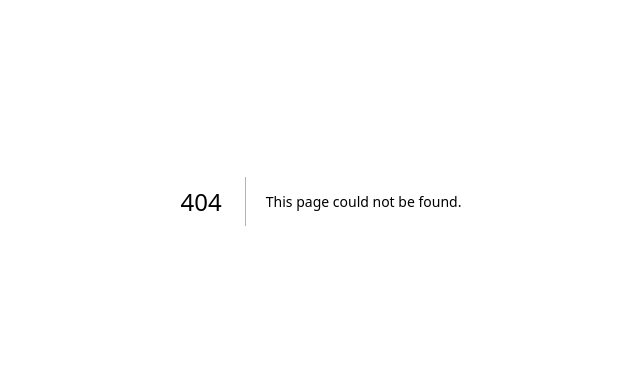
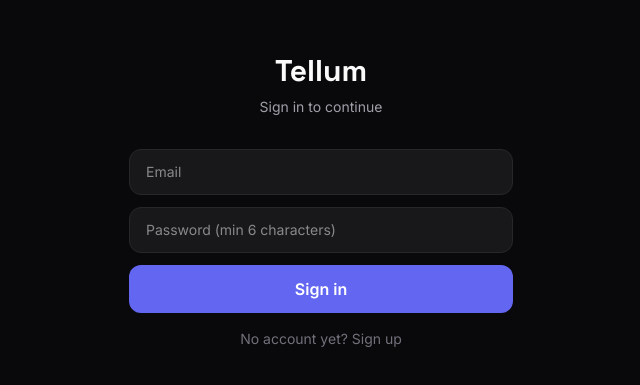
Before and after one commit to mahadi-ibne-bakar/tellum, a Next.js app: page /auth in a window 1280 px wide. Before the commit this address had no page. Shown: the part 199-584 px from the top of the page, without its empty margins (319-959 px from the left). Built offline with nearby package versions, Linux system fonts and the light colour scheme; no server answers.

Commit message:
feat: supabase auth with sign in, sign up, and session middleware

```diff
--- /dev/null
+++ b/app/auth/page.tsx
@@ -0,0 +1,103 @@
+'use client'
+
+import { useState } from 'react'
+import { useRouter } from 'next/navigation'
+import { motion } from 'framer-motion'
+import { createClient } from '@/lib/supabase/client'
+import Link from 'next/link'
+
+export default function AuthPage() {
+  const [email, setEmail] = useState('')
+  const [password, setPassword] = useState('')
+  const [isSignUp, setIsSignUp] = useState(false)
+  const [loading, setLoading] = useState(false)
+  const [error, setError] = useState('')
+  const router = useRouter()
+  const supabase = createClient()
+
+  async function handleSubmit(e: React.FormEvent) {
+    e.preventDefault()
+    setLoading(true)
+    setError('')
+
+    const { error } = isSignUp
+      ? await supabase.auth.signUp({ email, password })
+      : await supabase.auth.signInWithPassword({ email, password })
+
+    if (error) {
+      setError(error.message)
+      setLoading(false)
+    } else {
+      router.push('/')
+      router.refresh()
+    }
+  }
+
+  return (
+    <div className="min-h-screen bg-white dark:bg-zinc-950 flex flex-col items-center justify-center px-6">
+      <motion.div
+        initial={{ opacity: 0, y: 20 }}
+        animate={{ opacity: 1, y: 0 }}
+        transition={{ duration: 0.4 }}
+        className="w-full max-w-sm"
+      >
+        <Link
+          href="/"
+          className="block text-center font-display text-3xl font-bold mb-2 hover:text-accent transition-colors"
+        >
+          Tellum
+        </Link>
+        <p className="text-center text-sm text-zinc-500 dark:text-zinc-400 mb-8">
+          {isSignUp
+            ? 'Create an account to save your progress'
+            : 'Sign in to continue'}
+        </p>
+
+        <form onSubmit={handleSubmit} className="space-y-3">
+          <input
+            type="email"
+            placeholder="Email"
+            value={email}
+            onChange={(e) => setEmail(e.target.value)}
+            required
+            className="w-full px-4 py-3 rounded-xl bg-zinc-50 dark:bg-zinc-900 border border-zinc-200 dark:border-zinc-800 text-sm focus:outline-none focus:border-accent transition-colors"
+          />
+          <input
+            type="password"
+            placeholder="Password (min 6 characters)"
+            value={password}
+            onChange={(e) => setPassword(e.target.value)}
+            required
+            minLength={6}
+            className="w-full px-4 py-3 rounded-xl bg-zinc-50 dark:bg-zinc-900 border border-zinc-200 dark:border-zinc-800 text-sm focus:outline-none focus:border-accent transition-colors"
+          />
+
+          {error && (
+            <p className="text-xs text-red-400 text-center">{error}</p>
+          )}
+
+          <button
+            type="submit"
+            disabled={loading}
+            className="w-full py-3 rounded-xl bg-accent text-white font-semibold hover:bg-indigo-500 active:scale-95 transition-all disabled:opacity-50 disabled:cursor-not-allowed"
+          >
+            {loading
+              ? 'Please wait...'
+              : isSignUp
+              ? 'Create account'
+              : 'Sign in'}
+          </button>
+        </form>
+
+        <button
+          onClick={() => { setIsSignUp(!isSignUp); setError('') }}
+          className="w-full mt-4 text-sm text-zinc-500 hover:text-zinc-700 dark:hover:text-zinc-300 transition-colors"
+        >
+          {isSignUp
+            ? 'Already have an account? Sign in'
+            : 'No account yet? Sign up'}
+        </button>
+      </motion.div>
+    </div>
+  )
+}
--- a/app/page.tsx
+++ b/app/page.tsx
@@ -2,7 +2,8 @@
 
 import { motion } from 'framer-motion'
 import { useRouter } from 'next/navigation'
-import { useTheme } from 'next-themes'
+import { ThemeToggle } from '@/components/ThemeToggle'
+import { AuthButton } from '@/components/AuthButton'
 
 const modes = [
   {
@@ -27,22 +28,17 @@ const modes = [
 
 export default function Home() {
   const router = useRouter()
-  const { theme, setTheme } = useTheme()
 
 
 
   return (
     <main className="relative min-h-screen flex flex-col items-center justify-center px-6 py-24">
-
-      {theme !== undefined && (
-        <button
-          onClick={() => setTheme(theme === 'dark' ? 'light' : 'dark')}
-          className="absolute top-6 right-6 w-10 h-10 rounded-full bg-zinc-100 dark:bg-zinc-800 flex items-center justify-center text-lg hover:bg-zinc-200 dark:hover:bg-zinc-700 transition-colors"
-          aria-label="Toggle theme"
-        >
-          {theme === 'dark' ? '☀️' : '🌙'}
-        </button>
-      )}
+      <div className="absolute top-6 left-6">
+        <AuthButton />
+      </div>
+      <div className="absolute top-6 right-6">
+        <ThemeToggle />
+      </div>
 
       <motion.div
         initial={{ opacity: 0, y: -20 }}
--- /dev/null
+++ b/components/AuthButton.tsx
@@ -0,0 +1,50 @@
+'use client'
+
+import { useEffect, useState } from 'react'
+import { useRouter } from 'next/navigation'
+import { createClient } from '@/lib/supabase/client'
+import type { User } from '@supabase/supabase-js'
+
+export function AuthButton() {
+  const [user, setUser] = useState<User | null>(null)
+  const router = useRouter()
+  const supabase = createClient()
+
+  useEffect(() => {
+    // Get current user on mount
+    supabase.auth.getUser().then(({ data }) => setUser(data.user))
+
+    // Listen for sign in / sign out
+    const { data: { subscription } } = supabase.auth.onAuthStateChange(
+      (_, session) => setUser(session?.user ?? null)
+    )
+
+    return () => subscription.unsubscribe()
+  }, [supabase])
+
+  if (!user) {
+    return (
+      <button
+        onClick={() => router.push('/auth')}
+        className="text-sm font-medium text-accent hover:text-indigo-400 transition-colors"
+      >
+        Sign in →
+      </button>
+    )
+  }
+
+  return (
+    <div className="flex items-center gap-3">
+      <span className="text-xs text-zinc-500 hidden sm:block">{user.email}</span>
+      <button
+        onClick={async () => {
+          await supabase.auth.signOut()
+          router.refresh()
+        }}
+        className="text-xs text-zinc-500 hover:text-zinc-300 transition-colors"
+      >
+        Sign out
+      </button>
+    </div>
+  )
+}
--- /dev/null
+++ b/components/ThemeToggle.tsx
@@ -0,0 +1,26 @@
+'use client'
+
+import { useEffect, useState } from 'react'
+import { useTheme } from 'next-themes'
+
+export function ThemeToggle() {
+  const [mounted, setMounted] = useState(false)
+  const { resolvedTheme, setTheme } = useTheme()
+
+  useEffect(() => {
+    const t = setTimeout(() => setMounted(true), 0)
+    return () => clearTimeout(t)
+  }, [])
+
+  if (!mounted) return null
+
+  return (
+    <button
+      onClick={() => setTheme(resolvedTheme === 'dark' ? 'light' : 'dark')}
+      className="w-10 h-10 rounded-full bg-zinc-100 dark:bg-zinc-800 flex items-center justify-center text-lg hover:bg-zinc-200 dark:hover:bg-zinc-700 transition-colors"
+      aria-label="Toggle theme"
+    >
+      {resolvedTheme === 'dark' ? '☀️' : '🌙'}
+    </button>
+  )
+}
--- /dev/null
+++ b/lib/supabase/client.ts
@@ -0,0 +1,8 @@
+import { createBrowserClient } from '@supabase/ssr'
+
+export function createClient() {
+  return createBrowserClient(
+    process.env.NEXT_PUBLIC_SUPABASE_URL!,
+    process.env.NEXT_PUBLIC_SUPABASE_ANON_KEY!
+  )
+}
--- /dev/null
+++ b/lib/supabase/server.ts
@@ -0,0 +1,27 @@
+import { createServerClient } from '@supabase/ssr'
+import { cookies } from 'next/headers'
+
+export async function createClient() {
+  const cookieStore = await cookies()
+
+  return createServerClient(
+    process.env.NEXT_PUBLIC_SUPABASE_URL!,
+    process.env.NEXT_PUBLIC_SUPABASE_ANON_KEY!,
+    {
+      cookies: {
+        getAll() {
+          return cookieStore.getAll()
+        },
+        setAll(cookiesToSet) {
+          try {
+            cookiesToSet.forEach(({ name, value, options }) =>
+              cookieStore.set(name, value, options)
+            )
+          } catch {
+            // Called from a Server Component — safe to ignore
+          }
+        },
+      },
+    }
+  )
+}
--- a/package.json
+++ b/package.json
@@ -9,6 +9,8 @@
     "lint": "eslint"
   },
   "dependencies": {
+    "@supabase/ssr": "^0.12.0",
+    "@supabase/supabase-js": "^2.108.1",
     "framer-motion": "^12.40.0",
     "next": "16.2.9",
     "next-themes": "^0.4.6",
--- /dev/null
+++ b/proxy.ts
@@ -0,0 +1,37 @@
+import { createServerClient } from '@supabase/ssr'
+import { NextResponse, type NextRequest } from 'next/server'
+
+export async function proxy(request: NextRequest) {
+  let supabaseResponse = NextResponse.next({ request })
+
+  const supabase = createServerClient(
+    process.env.NEXT_PUBLIC_SUPABASE_URL!,
+    process.env.NEXT_PUBLIC_SUPABASE_ANON_KEY!,
+    {
+      cookies: {
+        getAll() {
+          return request.cookies.getAll()
+        },
+        setAll(cookiesToSet) {
+          cookiesToSet.forEach(({ name, value }) =>
+            request.cookies.set(name, value)
+          )
+          supabaseResponse = NextResponse.next({ request })
+          cookiesToSet.forEach(({ name, value, options }) =>
+            supabaseResponse.cookies.set(name, value, options)
+          )
+        },
+      },
+    }
+  )
+
+  await supabase.auth.getUser()
+
+  return supabaseResponse
+}
+
+export const config = {
+  matcher: [
+    '/((?!_next/static|_next/image|favicon.ico|.*\\.(?:svg|png|jpg|jpeg|gif|webp)$).*)',
+  ],
+}
```
Also changed, not shown: 1 other file (tests, documents, lock files or other folders).
